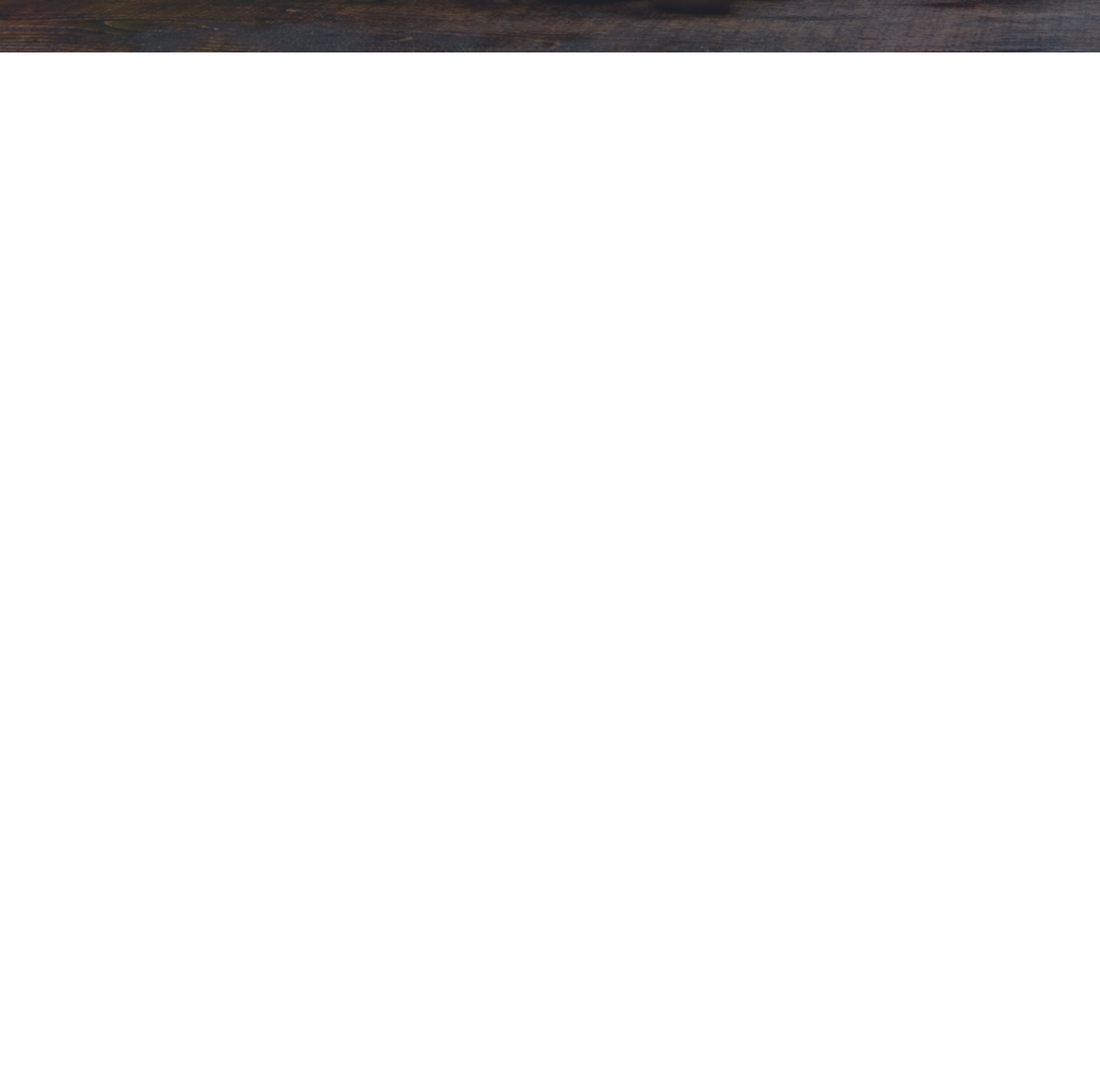
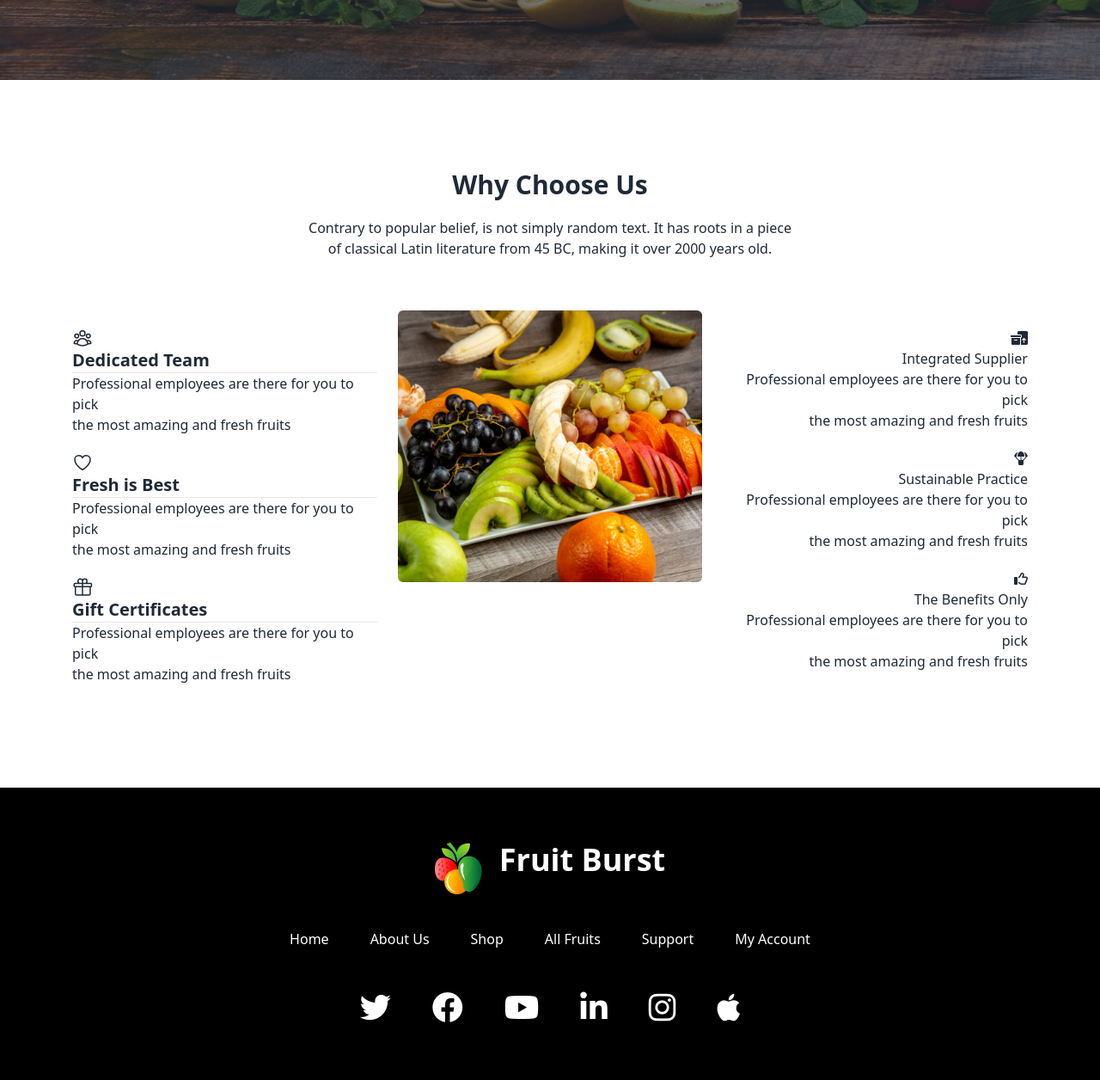
Before and after one commit to Rifat-Shuvo/phpra-3, a plain HTML site: page index.html in a window 1280 px wide. Shown: the part 2171-3427 px from the top of the page at 86% size. Before the commit the page ends 2232 px from the top, so only its background shows below. Drawn offline with nearby package versions, Linux system fonts and the light colour scheme.

Commit message:
completed without bonus

```diff
--- a/index.html
+++ b/index.html
@@ -113,6 +113,13 @@
         </div>
       </section>
       <!-- banner ends here -->
+
+      <div>
+        <div></div>
+        <div></div>
+        <div></div>
+        <div></div>
+      </div>
     </header>
 
     <main>
@@ -402,7 +409,7 @@
 
      </section>
 
-     <div class="flex align-middle justify-center my-11">
+     <div class="flex align-middle justify-center my-11 py-7">
       <button class="btn normal-case bg-[#f85559] text-white">Shop All</button>
      </div>
  <!-- meet the team section starts from here -->
@@ -412,7 +419,7 @@
         <div class="hero-overlay bg-opacity-60"></div>
         <div class="text-white py-16">
           <div class="flex justify-center mt-7">
-            <div class="text-center max-w-md">
+            <div class="text-center max-w-xl">
               <h1 class="mb-5 text-3xl font-bold">Meet the team section</h1>
               <p class="mb-5 text-base">Contrary to popular belief, is not simply random text. It has roots in a piece of classical
                 Latin literature from 45 BC, making it over 2000 years old.</p>
@@ -482,12 +489,111 @@
 
 
      </section>
+<!-- meet the team ends here -->
+
+<!-- why choose us start here -->
+     <section class="mt-10 pt-5">
+      <div class="flex justify-center flex-wrap mt-11">
+        <div class="text-center max-w-xl">
+          <h1 class="mb-5 text-3xl font-bold">Why Choose Us</h1>
+          <p class="mb-5 text-base">Contrary to popular belief, is not simply random text. It has roots in a piece of classical
+            Latin literature from 45 BC, making it over 2000 years old.</p>
+        </div>
+      </div>
+
+     <div class="grid lg:grid-cols-3 gap-6 mx-16 mt-5 p-5">
+      <div class="">
+        <div class="my-5">
+          <svg xmlns="http://www.w3.org/2000/svg" fill="none" viewBox="0 0 24 24" stroke-width="1.5" stroke="currentColor" class="w-6 h-6">
+            <path stroke-linecap="round" stroke-linejoin="round" d="M18 18.72a9.094 9.094 0 003.741-.479 3 3 0 00-4.682-2.72m.94 3.198l.001.031c0 .225-.012.447-.037.666A11.944 11.944 0 0112 21c-2.17 0-4.207-.576-5.963-1.584A6.062 6.062 0 016 18.719m12 0a5.971 5.971 0 00-.941-3.197m0 0A5.995 5.995 0 0012 12.75a5.995 5.995 0 00-5.058 2.772m0 0a3 3 0 00-4.681 2.72 8.986 8.986 0 003.74.477m.94-3.197a5.971 5.971 0 00-.94 3.197M15 6.75a3 3 0 11-6 0 3 3 0 016 0zm6 3a2.25 2.25 0 11-4.5 0 2.25 2.25 0 014.5 0zm-13.5 0a2.25 2.25 0 11-4.5 0 2.25 2.25 0 014.5 0z" />
+          </svg>
+            <h1 class="text-xl font-bold"> Dedicated Team</h1>
+          <hr>
+          <p>Professional employees are there for you to pick <br>
+            the most amazing and fresh fruits</p>
+       </div>
+        <div class="my-5">
+          <svg xmlns="http://www.w3.org/2000/svg" fill="none" viewBox="0 0 24 24" stroke-width="1.5" stroke="currentColor" class="w-6 h-6">
+            <path stroke-linecap="round" stroke-linejoin="round" d="M21 8.25c0-2.485-2.099-4.5-4.688-4.5-1.935 0-3.597 1.126-4.312 2.733-.715-1.607-2.377-2.733-4.313-2.733C5.1 3.75 3 5.765 3 8.25c0 7.22 9 12 9 12s9-4.78 9-12z" />
+          </svg>
+
+          <h1 class="text-xl font-bold">Fresh is Best</h1>
+          <hr>
+          <p>Professional employees are there for you to pick <br>
+            the most amazing and fresh fruits</p>
+        </div>
+        <div class="my-5">
+          <svg xmlns="http://www.w3.org/2000/svg" fill="none" viewBox="0 0 24 24" stroke-width="1.5" stroke="currentColor" class="w-6 h-6">
+            <path stroke-linecap="round" stroke-linejoin="round" d="M21 11.25v8.25a1.5 1.5 0 01-1.5 1.5H5.25a1.5 1.5 0 01-1.5-1.5v-8.25M12 4.875A2.625 2.625 0 109.375 7.5H12m0-2.625V7.5m0-2.625A2.625 2.625 0 1114.625 7.5H12m0 0V21m-8.625-9.75h18c.621 0 1.125-.504 1.125-1.125v-1.5c0-.621-.504-1.125-1.125-1.125h-18c-.621 0-1.125.504-1.125 1.125v1.5c0 .621.504 1.125 1.125 1.125z" />
+          </svg>
+
+          <h1 class="text-xl font-bold">Gift Certificates</h1>
+          <hr>
+          <p>Professional employees are there for you to pick <br>
+            the most amazing and fresh fruits</p>
+        </div>
+      </div>
+      <div class="">
+        <img src="./images/whychoose1.png" alt="">
+      </div>
+      <div class="text-right">
+        <div class="my-5">
+          <i class="fa-solid fa-boxes-packing"></i>
+          <h1>Integrated Supplier</h1>
+          <p>Professional employees are there for you to pick <br>
+            the most amazing and fresh fruits</p>
+
+        </div>
+        <div class="my-5">
+          <i class="fa-solid fa-parachute-box"></i>
+          <h1>Sustainable Practice</h1>
+          <p>Professional employees are there for you to pick <br>
+            the most amazing and fresh fruits</p>
+        </div>
+        <div class="my-5">
+          <i class="fa-regular fa-thumbs-up"></i>
+          <h1>The Benefits Only</h1>
+          <p>Professional employees are there for you to pick <br>
+            the most amazing and fresh fruits</p>
+        </div>
+      </div>
+
+    </div>
+     </section>
+    </main>
+
+    <footer class="bg-black text-white py-16 mt-20">
+      <div class="">
+      <div class="flex justify-center gap-5">
+          <div class="">
+              <img src="./images/logo.png" alt="">
+          </div>
+          <div class="text-4xl font-bold">
+              Fruit Burst
+
+          </div>
+      </div>
+
+      <div class="flex flex-wrap justify-center gap-12 mt-10">
+          <div class="">Home</div>
+          <div class="">About Us</div>
+          <div class="">Shop</div>
+          <div class="">All Fruits</div>
+          <div class="">Support</div>
+          <div class="">My Account</div>
+      </div>
+
+      <div class="flex justify-center gap-x-12 mt-12">
+          <div class="text-4xl"><i class="fa-brands fa-twitter"></i></div>
+          <div class="text-4xl"><i class="fa-brands fa-facebook"></i></div>
+          <div class="text-4xl"><i class="fa-brands fa-youtube"></i></div>
+          <div class="text-4xl"><i class="fa-brands fa-linkedin-in"></i></div>
+          <div class="text-4xl"><i class="fa-brands fa-instagram"></i></div>
+          <div class="text-4xl"><i class="fa-brands fa-apple"></i></div>
+      </div>
 
 
-    </main>
-
-    <footer>
-
+  </div>
     </footer>
 </body>
 </html>
```
